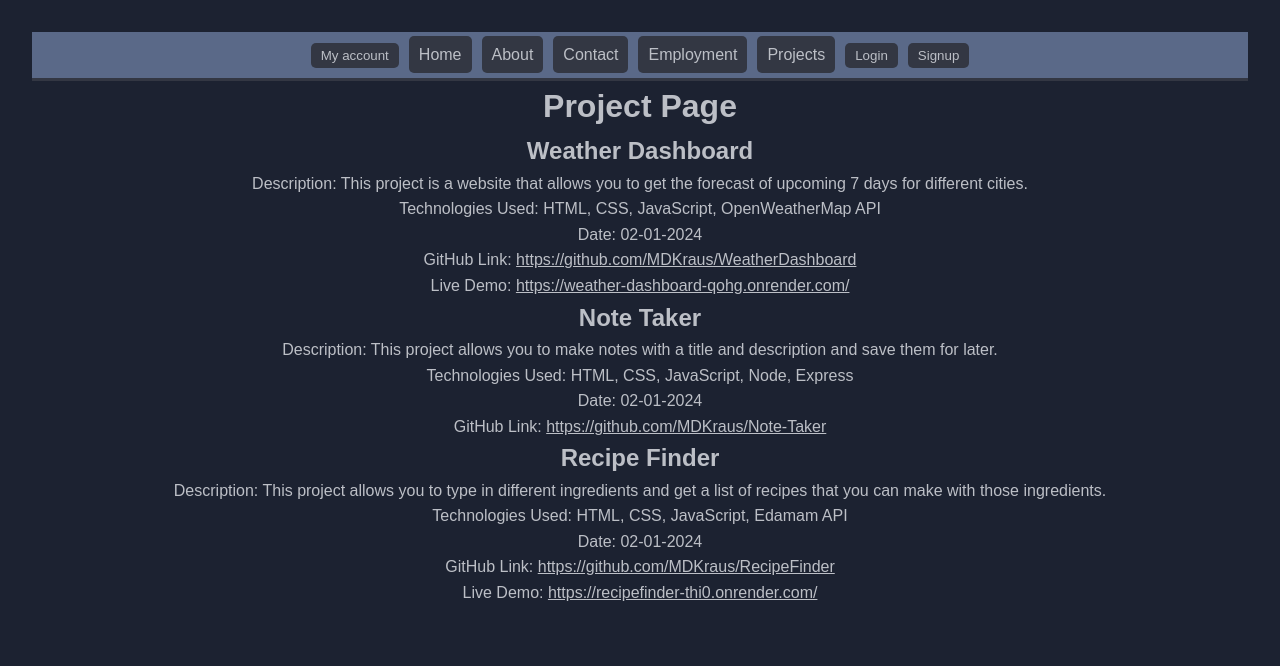
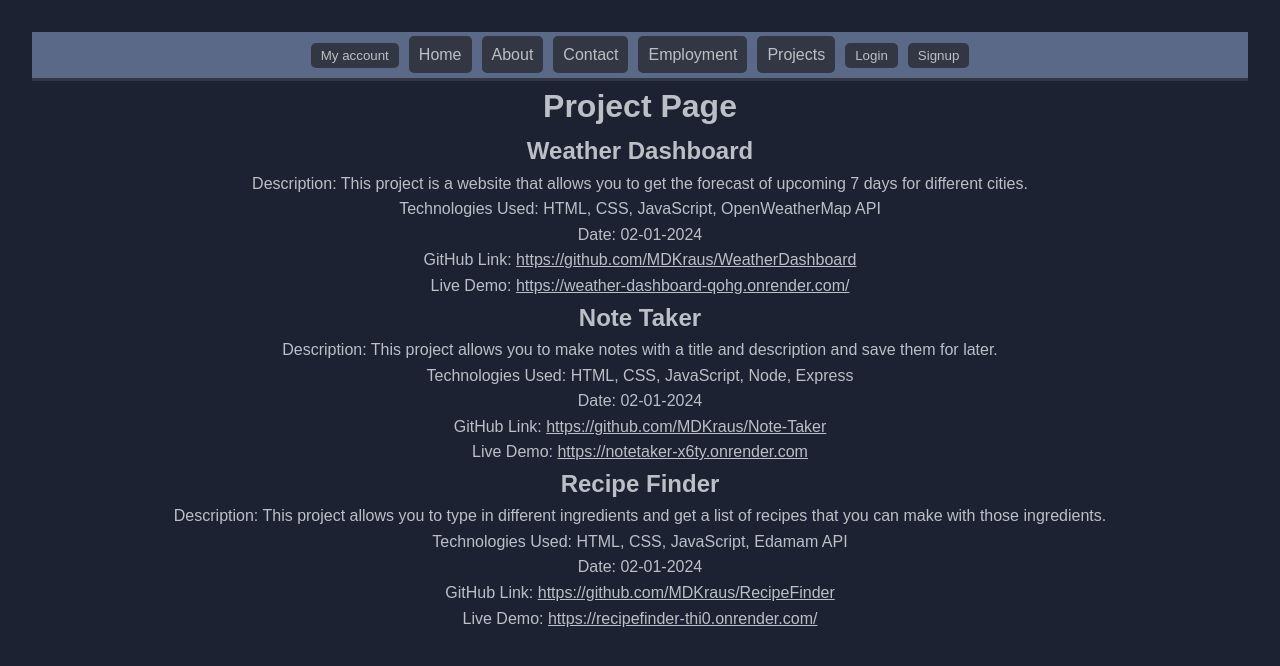
Before and after one commit to MDKraus/Porfolio, a React (Vite) app in the folder client/: page /projects in a window 1280 px wide. Shown: the top 666 px of the page. Built offline with nearby package versions, Linux system fonts and the light colour scheme.

Commit message:
added note taker link

```diff
--- a/client/src/pages/Projects.jsx
+++ b/client/src/pages/Projects.jsx
@@ -17,7 +17,7 @@ const Projects = () => {
       technologiesUsed: ["HTML","CSS", "JavaScript", "Node", "Express"],
       date: "02-01-2024",
       githubLink: "https://github.com/MDKraus/Note-Taker",
-      liveDemoLink: "",
+      liveDemoLink: "https://notetaker-x6ty.onrender.com",
     },
     {
       title: "Recipe Finder",
```
